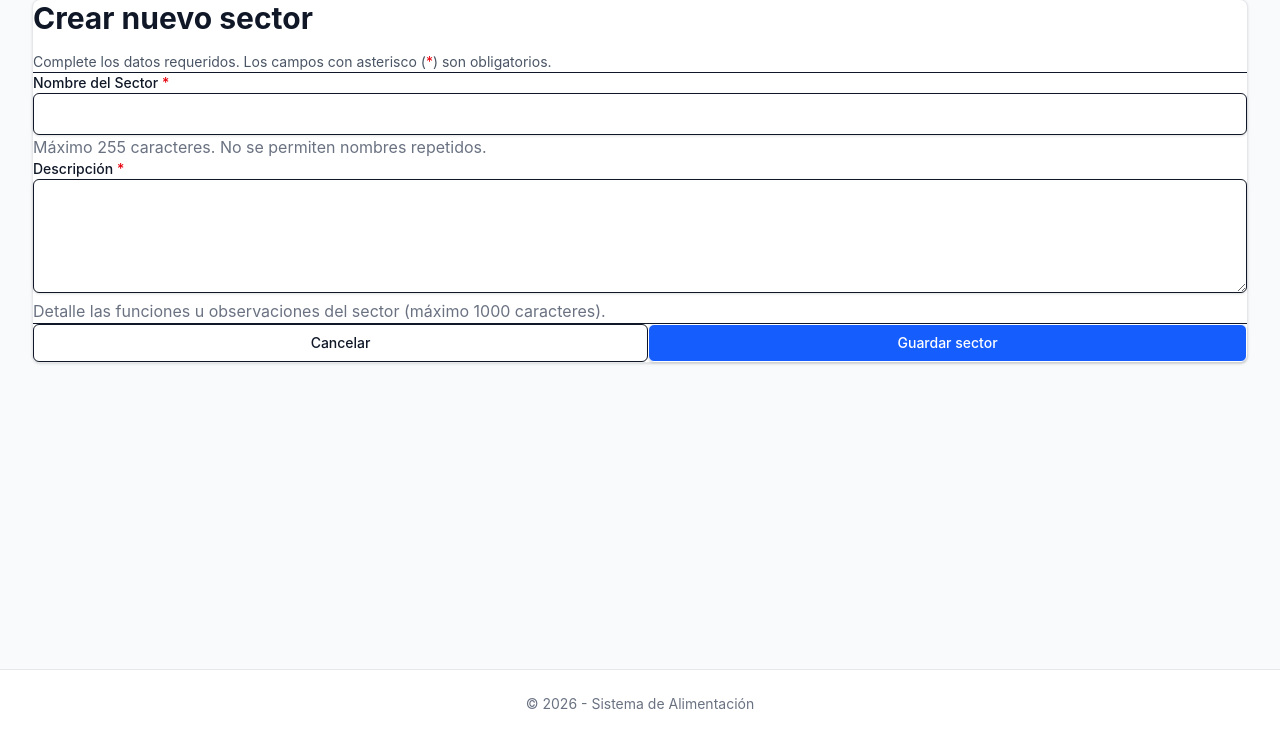
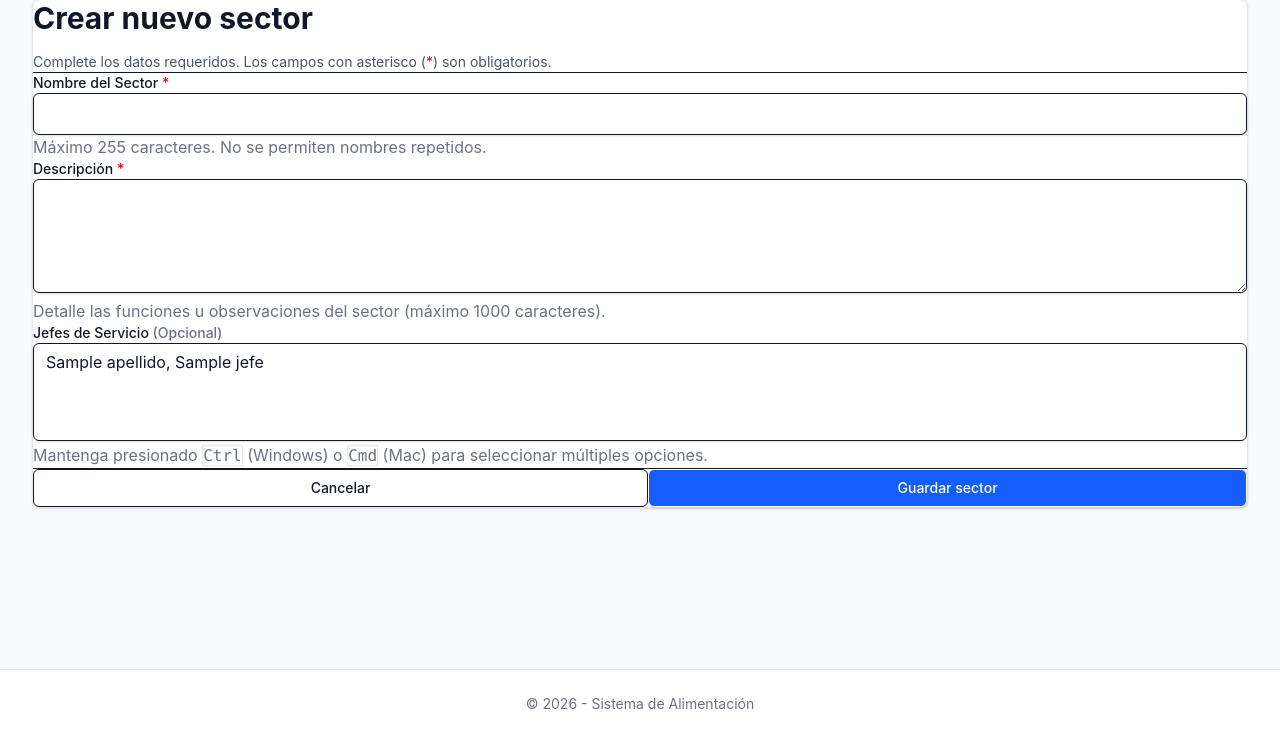
Before and after one commit to ianKief/Proyecto_de_Software-Hospital_Sor_Maria_Ludovica, a Python web app: template admin/src/web/templates/sectors/sector_create.html in a window 1280 px wide. Shown: the part 62-800 px from the top of the page. Run offline with Jinja, Linux system fonts and the light colour scheme; the template is opened without the code that fills it: most values are stand-ins (such as "Sample title", 1, 10 or a date in 2020).

Commit message:
feat(sectores): agregar asignación de jefe de servicio en el formulario de creación

```diff
--- a/admin/src/core/sectors/models.py
+++ b/admin/src/core/sectors/models.py
@@ -13,7 +13,7 @@ class Sector(db.Model):
     created_at = db.Column(db.DateTime, default=lambda: datetime.now(timezone.utc))
     updated_at = db.Column(db.DateTime, default=lambda: datetime.now(timezone.utc), onupdate=lambda: datetime.now(timezone.utc))
 
-    jefes_servicio = db.relationship('User', backref='sector_asignado', lazy=True)
+    jefes_servicio = db.relationship('User', back_populates='sector', lazy=True)
 
     def __repr__(self):
         return f'<Sector {self.nombre}>'
--- a/admin/src/core/users/models.py
+++ b/admin/src/core/users/models.py
@@ -18,7 +18,7 @@ class User(db.Model):
     role = db.relationship('Role')
 
     sector_id = db.Column(db.Integer, db.ForeignKey('sectors.id'), nullable=True)
-    sector = db.relationship('Sector')
+    sector = db.relationship('Sector', back_populates='jefes_servicio')
 
     created_at = db.Column(db.DateTime, default=lambda: datetime.now(timezone.utc))
     updated_at = db.Column(db.DateTime, default=lambda: datetime.now(timezone.utc), onupdate=lambda: datetime.now(timezone.utc))
--- a/admin/src/web/templates/sectors/sector_create.html
+++ b/admin/src/web/templates/sectors/sector_create.html
@@ -9,7 +9,8 @@
             {% with messages = get_flashed_messages(with_categories=true) %}
                 {% if messages %}
                     {% for category, message in messages %}
-                        {% set alert_classes = 'bg-red-50 border-red-500 text-red-800' if category in ['danger', 'error'] else 'bg-green-50 border-green-500 text-green-800' %}
+                        <!-- Actualizado para soportar 'warning' (amarillo) -->
+                        {% set alert_classes = 'bg-red-50 border-red-500 text-red-800' if category in ['danger', 'error'] else ('bg-yellow-50 border-yellow-400 text-yellow-800' if category == 'warning' else 'bg-green-50 border-green-500 text-green-800') %}
                         <div class="border-l-4 p-4 rounded-r-md {{ alert_classes }}" role="alert">
                             <p class="text-sm font-medium">{{ message }}</p>
                         </div>
@@ -99,6 +100,43 @@
                     {% endif %}
                 </div>
 
+                <!-- NUEVO: Campo Jefes de Servicio (Múltiple) -->
+                <div>
+                    <label for="jefes_ids" class="block text-sm font-medium text-gray-800 mb-1">
+                        Jefes de Servicio
+                        <span class="text-gray-500 font-normal ml-1">(Opcional)</span>
+                    </label>
+
+                    <select
+                        name="jefes_ids"
+                        id="jefes_ids"
+                        multiple
+                        size="4"
+                        aria-invalid="{{ 'true' if errors.jefes else 'false' }}"
+                        aria-describedby="{{ 'jefes-error' if errors.jefes else 'jefes-help' }}"
+                        class="w-full px-3 py-2 border rounded-md shadow-sm transition-colors text-gray-900 focus:outline-none focus:ring-2 focus:ring-offset-1 {{ 'border-red-500 focus:ring-red-500 focus:border-red-500' if errors.jefes else 'border-gray-300 focus:ring-blue-600 focus:border-blue-600' }}"
+                    >
+                        {% for jefe in jefes_disponibles %}
+                            <option value="{{ jefe.id }}" {% if jefe.id in data.jefes_ids %}selected{% endif %}>
+                                {{ jefe.apellido }}, {{ jefe.nombre }}
+                            </option>
+                        {% endfor %}
+                    </select>
+
+                    <p id="jefes-help" class="mt-1 text-xs text-gray-500">
+                        Mantenga presionado <kbd class="font-mono bg-gray-100 px-1 py-0.5 rounded border border-gray-200">Ctrl</kbd> (Windows) o <kbd class="font-mono bg-gray-100 px-1 py-0.5 rounded border border-gray-200">Cmd</kbd> (Mac) para seleccionar múltiples opciones.
+                    </p>
+
+                    {% if errors.jefes %}
+                        <p id="jefes-error" class="mt-1.5 text-sm text-red-600 font-medium flex items-center gap-1" role="alert">
+                            <svg class="w-4 h-4 flex-shrink-0" fill="currentColor" viewBox="0 0 20 20" aria-hidden="true">
+                                <path fill-rule="evenodd" d="M18 10a8 8 0 11-16 0 8 8 0 0116 0zm-7 4a1 1 0 11-2 0 1 1 0 012 0zm-1-9a1 1 0 00-1 1v4a1 1 0 102 0V6a1 1 0 00-1-1z" clip-rule="evenodd"></path>
+                            </svg>
+                            <span>{{ errors.jefes }}</span>
+                        </p>
+                    {% endif %}
+                </div>
+
                 <!-- Botones de Acción -->
                 <div class="pt-4 border-t border-gray-100 flex flex-col-reverse sm:flex-row sm:justify-end sm:space-x-3 gap-3">
                     <a href="{{ url_for('sectors.index') }}"
```
Also changed, not shown: admin/src/core/sectors/__init__.py (+11 -5 lines), admin/src/core/sectors/validators.py (+44 -1 lines), admin/src/web/controllers/sectors.py (+34 -6 lines).
